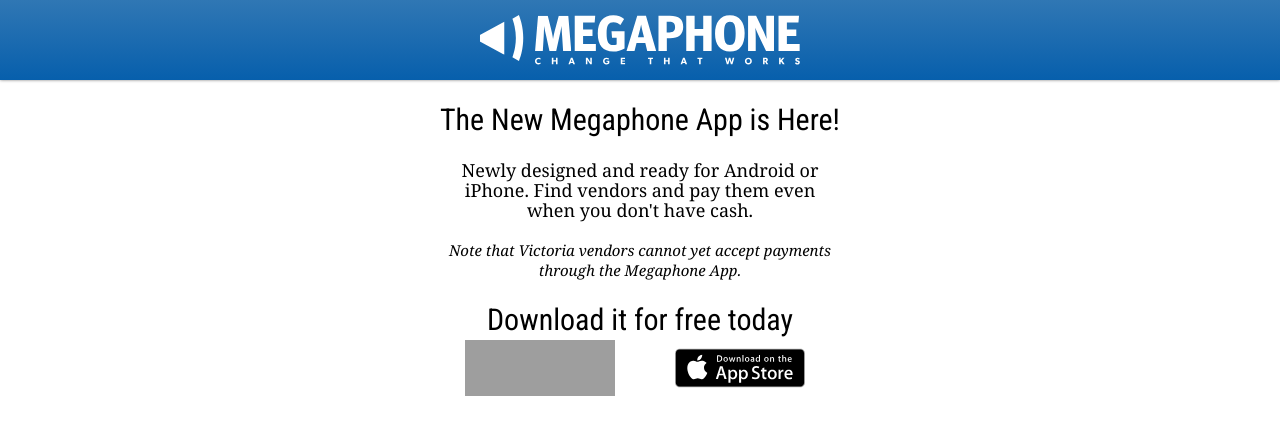
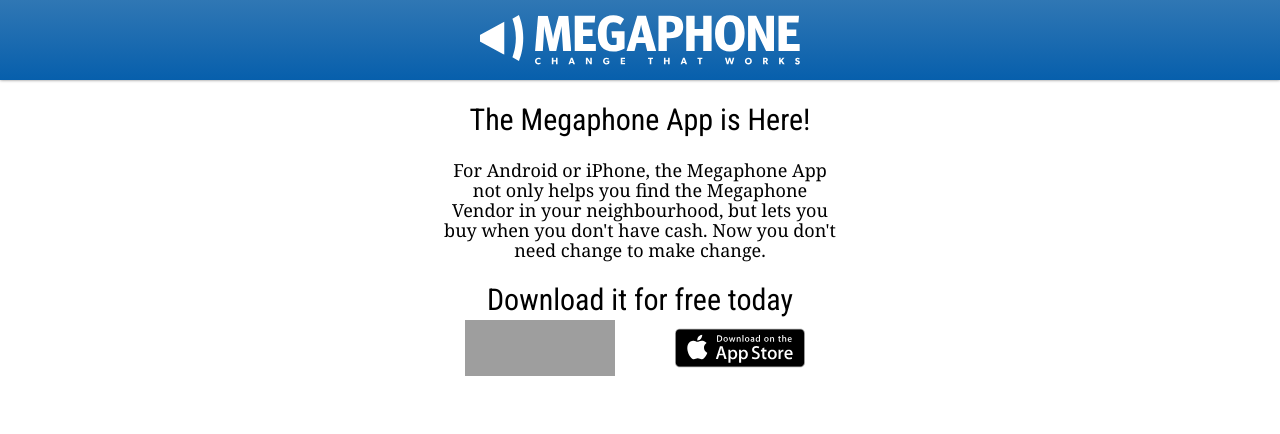
Before and after one commit to denimandsteel/megaphone, a website: page index.html in a window 1280 px wide. Drawn offline with Linux system fonts and the light colour scheme; grey boxes are pictures that could not be loaded.

Commit message:
Update text for Victoria vendor support

```diff
--- a/index.html
+++ b/index.html
@@ -20,9 +20,9 @@
   </div>
 
   <div class="container-first">
-    <h3>The New Megaphone App is Here!</h3>
-    <p class="description">Newly designed and ready for Android or iPhone.  Find vendors and pay them even when you don't have cash.</p>
-    <p class="note"><i>Note that Victoria vendors cannot yet accept payments through the Megaphone App.</i></p>
+    <h3>The Megaphone App is Here!</h3>
+    <p class="description">For Android or iPhone, the Megaphone App not only helps you find the Megaphone Vendor in your neighbourhood, but lets you buy when you don't have cash. Now you don't need change to make change.</p>
+
     <h3>Download it for free today </h3>
   </div>
   <div class="container-second">
```
